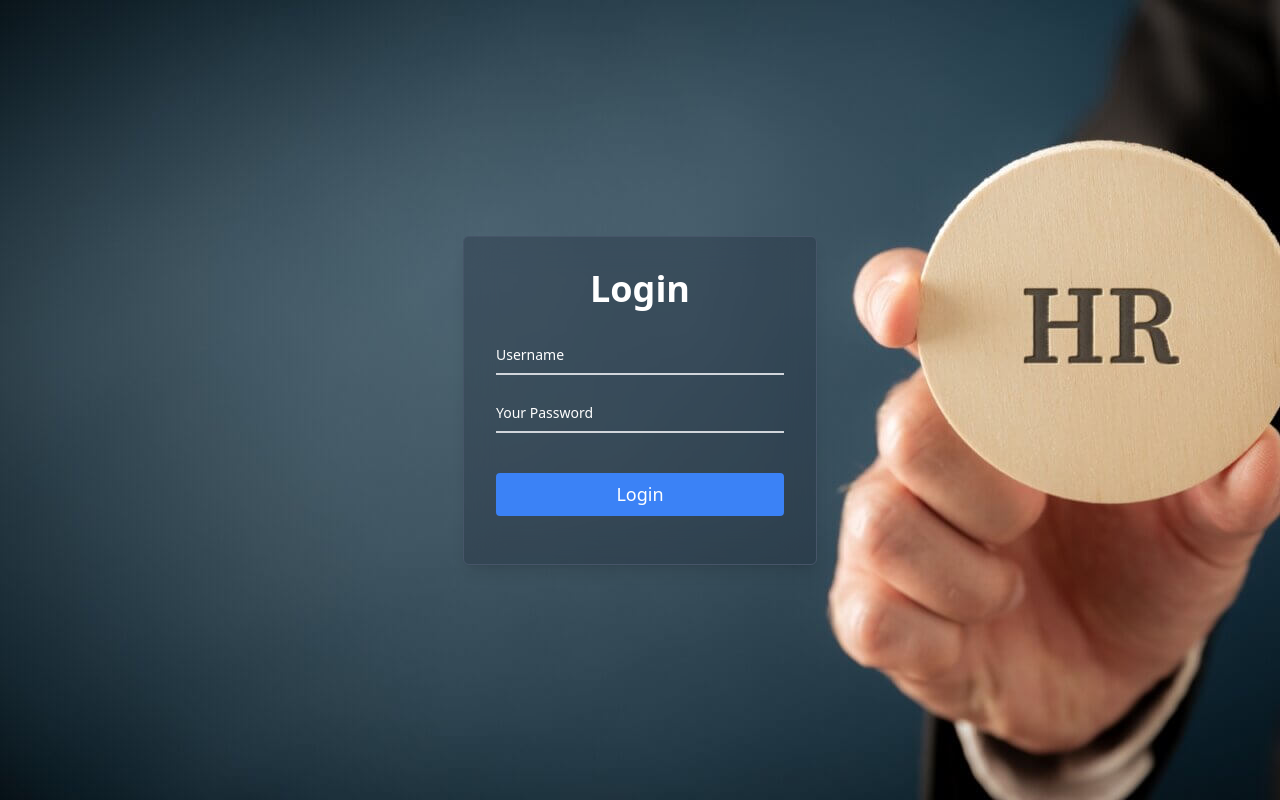
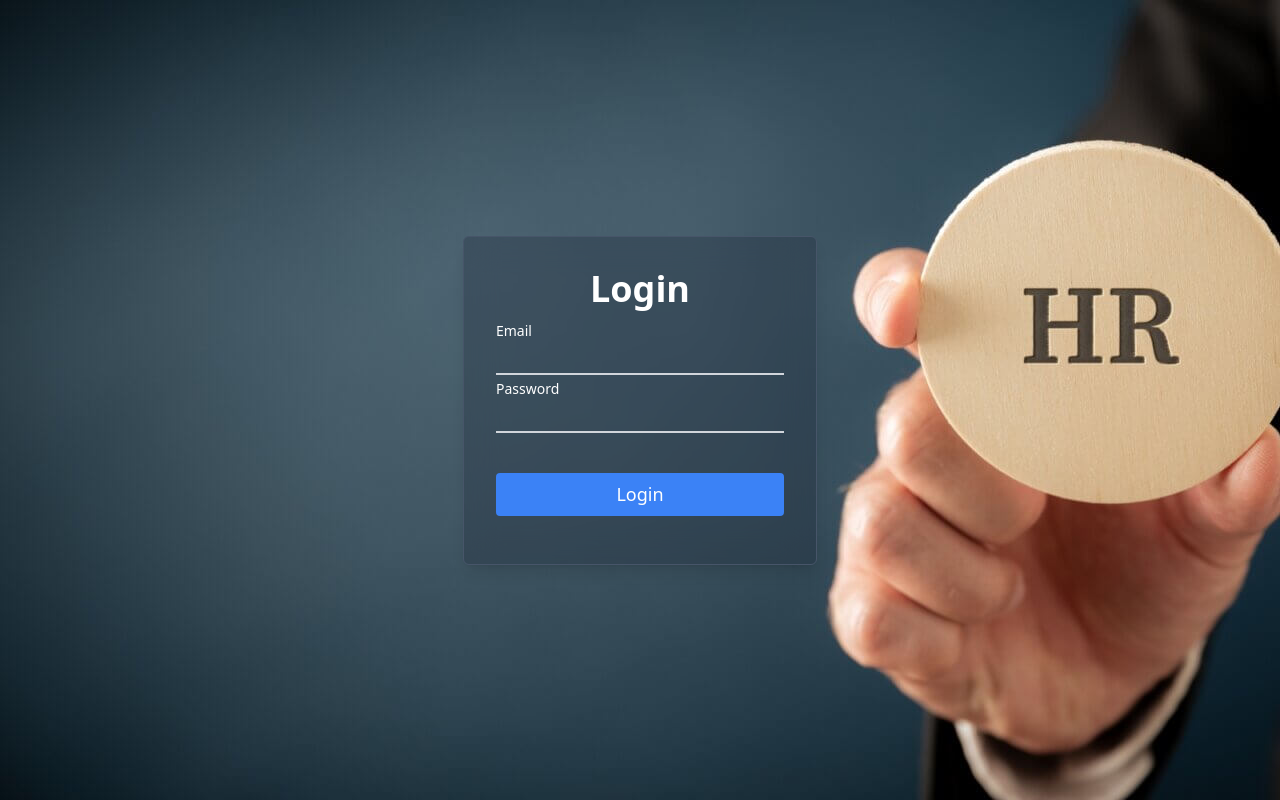
Before and after one commit to AkashItlogiko/Hirs-, a React (Vite) app: page / in a window 1280 px wide. Built offline with nearby package versions, Linux system fonts and the light colour scheme.

Commit message:
Login success

```diff
--- a/src/api/Apislice.jsx
+++ b/src/api/Apislice.jsx
@@ -1,19 +1,19 @@
 import { createApi, fetchBaseQuery } from '@reduxjs/toolkit/query/react';
 
-export const apiAuth=createApi({
-     reducerPath:'apiAuth',
-      baseQuery:fetchBaseQuery({
-            baseUrl:'http://127.0.0.1:8001',
+export const apiAuth = createApi({
+  reducerPath: 'apiAuth',
+  baseQuery: fetchBaseQuery({
+    baseUrl: 'http://localhost:8000/api/',
+  }),
+  endpoints: (builder) => ({
+    login: builder.mutation({
+      query: (data) => ({
+        method: 'POST',
+        body: data,
+        url: '/login',
       }),
-       endpoints:(builder)=>({
-              login: builder.mutation({
-                query: (data) => ({
-                 mathod: 'POST',
-                  body : data,
-                  url :'/login',
-                }),
+    }),
+  }),
+});
 
-              }),
-            })
-
-});
+export const { useLoginMutation } = apiAuth;
--- a/src/components /Login.jsx
+++ b/src/components /Login.jsx
@@ -1,25 +1,67 @@
- import React from 'react';
+import React, { useState } from 'react';
 import { apiAuth } from '../api/Apislice';
 
 const Login = () => {
+  const [email, setEmail] = useState('');
+  const [password, setPassword] = useState('');
+  const [login] = apiAuth.useLoginMutation();
 
-  const [login]=apiAuth.useLoginMutation();
+  const handleSubmit = async (e) => {
+    e.preventDefault();
+    console.log('Email:', email);
+    console.log('Password:', password);
+
+    try {
+      const response = await login({ email, password }).unwrap();
+      console.log('Login successful:', response);
+    } catch (error) {
+      console.error('Login failed:', error);
+    }
+  };
 
   return (
     <div>
-             <div className='bg-slate-800 border border-slate-600 rounded-md p-8 shadow-lg backdrop-filer backdrop-blur-lg bg-opacity-30 relative'>
-                <h1 className='text-4xl font-bold text-center mb-6'>Login</h1>
-                <form action="">
-                  <div className='relative my-4'>
-                   <input type="text" className='block w-72 py-2.5 px-0 text-sm text-white bg-transparent border-0 border-b-2 border-gray-300 appearance-none dark:focus-border-blue-500 focus:outline-none focus:ring-0 focus:text-white focus:border-blue-600 peer' placeholder=''  />
-                     <label htmlFor=""className='absolute text-sm duration-300 transform -translate scale-75 top-3 -z-10 origin-[0] peer-focus:left-0 peer-focus:text-blue-600 peer-focus:dark:text-blue-500 peer-placeholder-shown:scale-100 peer-focus:scale-75 peer-focus:-translate-y-6'>Username</label>
+      <div className="bg-slate-800 border border-slate-600 rounded-md p-8 shadow-lg backdrop-filter backdrop-blur-lg bg-opacity-30 relative">
+        <h1 className="text-4xl font-bold text-center mb-6">Login</h1>
+        <form onSubmit={handleSubmit}>
+          <div className="relative my-4">
+            <input
+              type="email"
+              name="email"
+              value={email}
+              onChange={(e) => setEmail(e.target.value)}
+              className="block w-72 py-2.5 px-0 text-sm text-white bg-transparent border-0 border-b-2 border-gray-300 appearance-none focus:outline-none focus:ring-0 focus:border-blue-600 peer"
+              placeholder=""
+            />
+            <label
+              htmlFor="email"
+              className="absolute text-sm duration-300 transform -translate-y-6 scale-75 top-3 -z-10 origin-[0] peer-focus:left-0 peer-focus:text-blue-600 peer-placeholder-shown:scale-100 peer-focus:scale-75"
+            >
+              Email
+            </label>
           </div>
-
-                  <div className='relative my-4'>
-                   <input type="password" className='block w-72 py-2.5 px-0 text-sm text-white bg-transparent border-0 border-b-2 border-gray-300 appearance-none dark:focus-border-blue-500 focus:outline-none focus:ring-0 focus:text-white focus:border-blue-600 peer' placeholder=''  />
-                     <label htmlFor=""className='absolute text-sm duration-300 transform -translate scale-75 top-3 -z-10 origin-[0] peer-focus:left-0 peer-focus:text-blue-600 peer-focus:dark:text-blue-500 peer-placeholder-shown:scale-100 peer-focus:scale-75 peer-focus:-translate-y-6'>Your Password</label>
+          <div className="relative my-4">
+            <input
+              type="password"
+              name="password"
+              value={password}
+              onChange={(e) => setPassword(e.target.value)}
+              className="block w-72 py-2.5 px-0 text-sm text-white bg-transparent border-0 border-b-2 border-gray-300 appearance-none focus:outline-none focus:ring-0 focus:border-blue-600 peer"
+              placeholder=""
+            />
+            <label
+              htmlFor="password"
+              className="absolute text-sm duration-300 transform -translate-y-6 scale-75 top-3 -z-10 origin-[0] peer-focus:left-0 peer-focus:text-blue-600 peer-placeholder-shown:scale-100 peer-focus:scale-75"
+            >
+              Password
+            </label>
           </div>
-                 <button type='submit' className='w-full mb-4 text-[18px] mt-6 rounded bg-blue-500 py-2 hover:bg-blue-600 transition-colors duration-300'>Login</button>
+          <button
+            type="submit"
+            className="w-full mb-4 text-[18px] mt-6 rounded bg-blue-500 py-2 hover:bg-blue-600 transition-colors duration-300"
+          >
+            Login
+          </button>
         </form>
       </div>
     </div>
```
Lines whose indentation alone changed are shown as unchanged.
